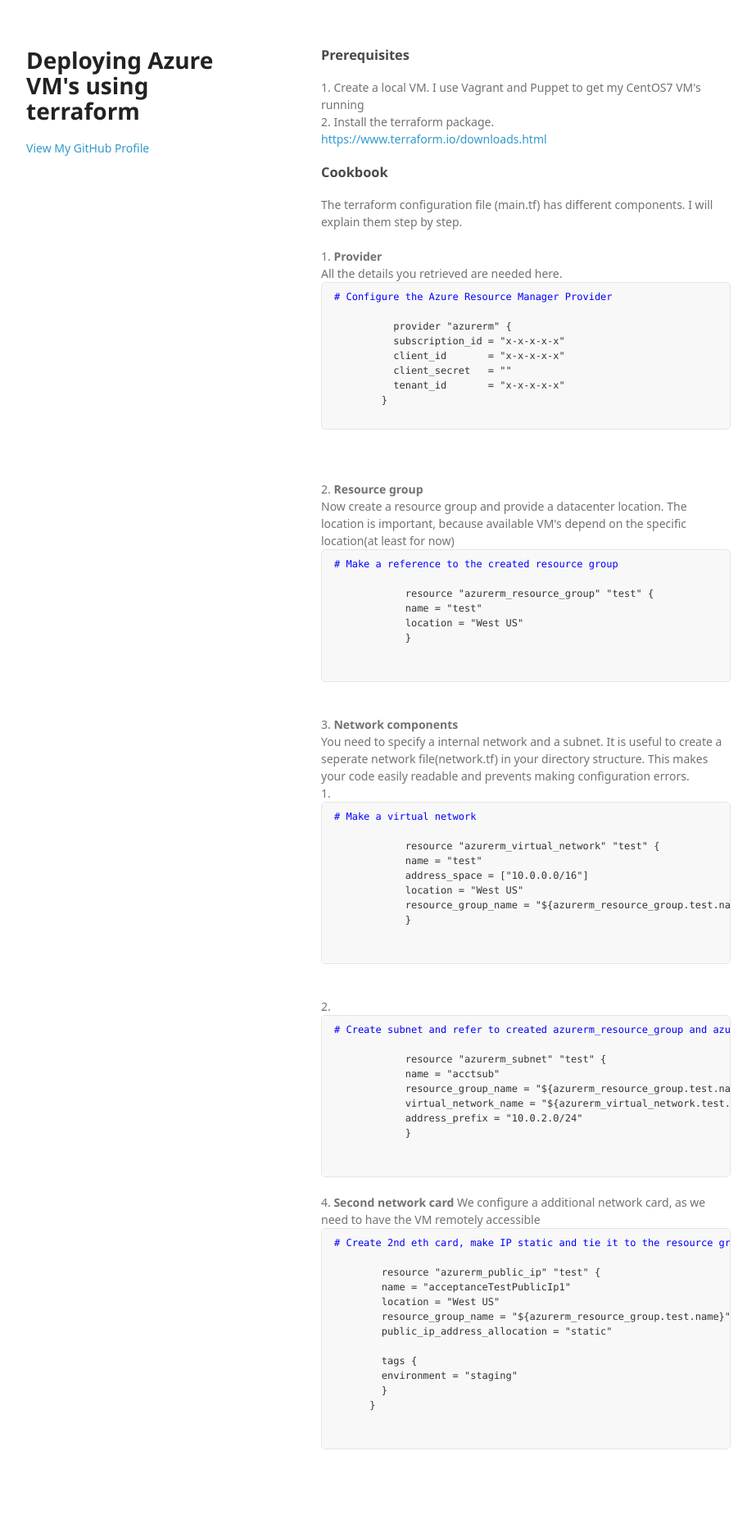
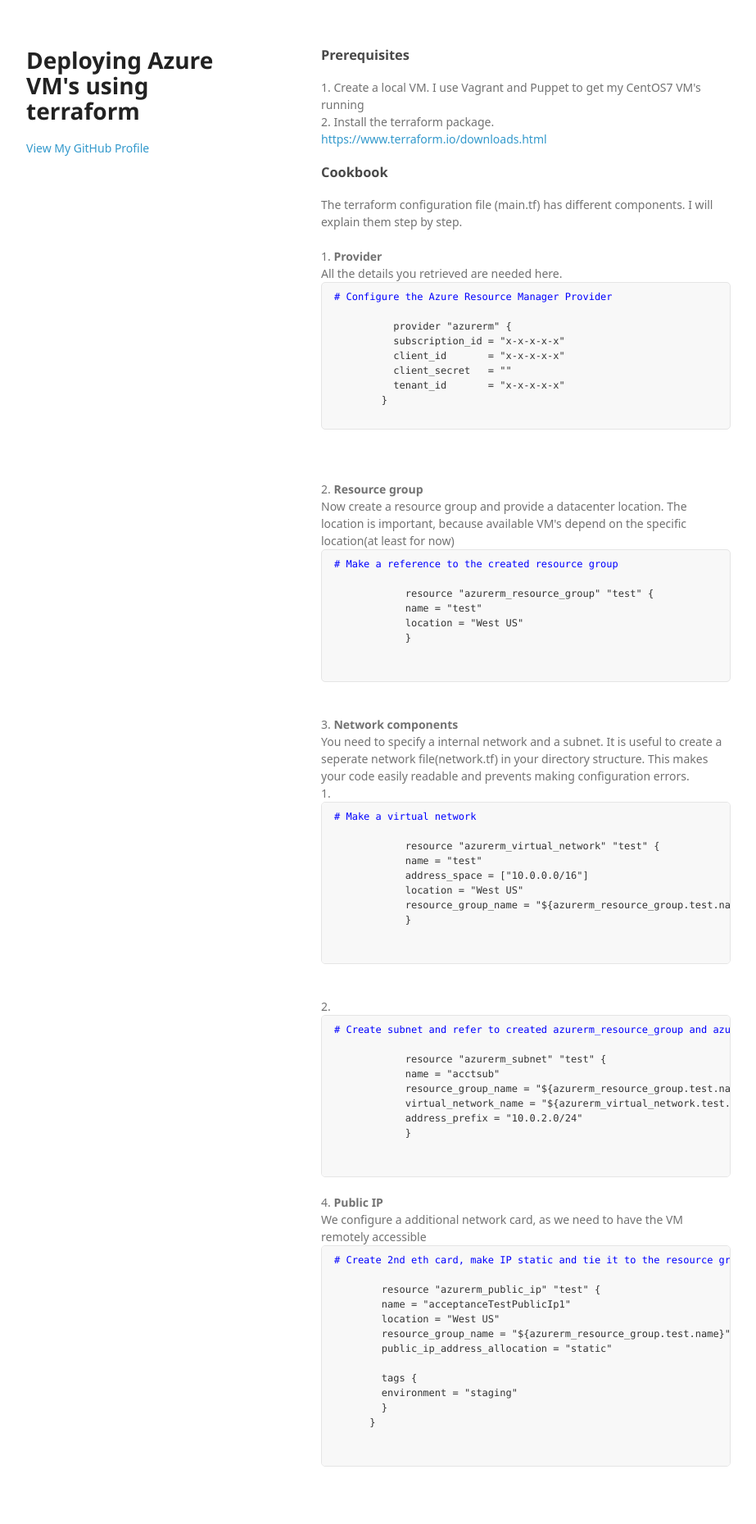
Before and after one commit to arjenwilly/arjenwilly.github.io, a Jekyll site: the page terraform2.html, which Jekyll copies as it is, in a window 1280 px wide. Shown: the whole page at 82% size, without its empty margins (178-1101 px from the left). Built offline with Jekyll 4.4.1, drawn with Linux system fonts in a browser that asks for light colours; some web fonts are replaced; before the commit the page ends 1838 px from its top, so only the background shows below that.

Commit message:
Update terraform2.html

```diff
--- a/terraform2.html
+++ b/terraform2.html
@@ -78,7 +78,7 @@
             }
           </code>
         </pre>
-        4. <b>Second network card</b>
+        4. <b>Public IP</b><br>
         We configure a additional network card, as we need to have the VM remotely accessible<br>
         <pre style="color: blue"># Create 2nd eth card, make IP static and tie it to the resource group
         <code>
```
